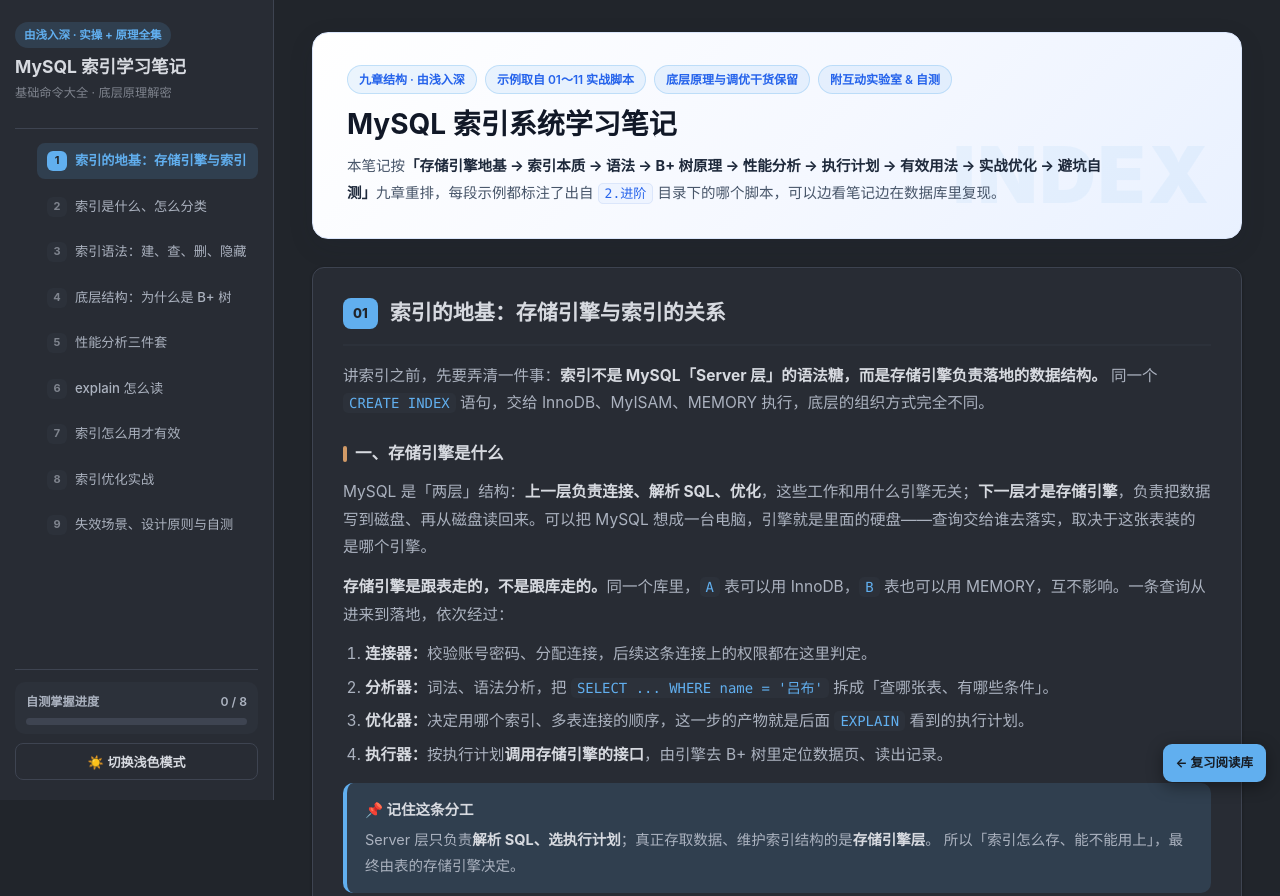
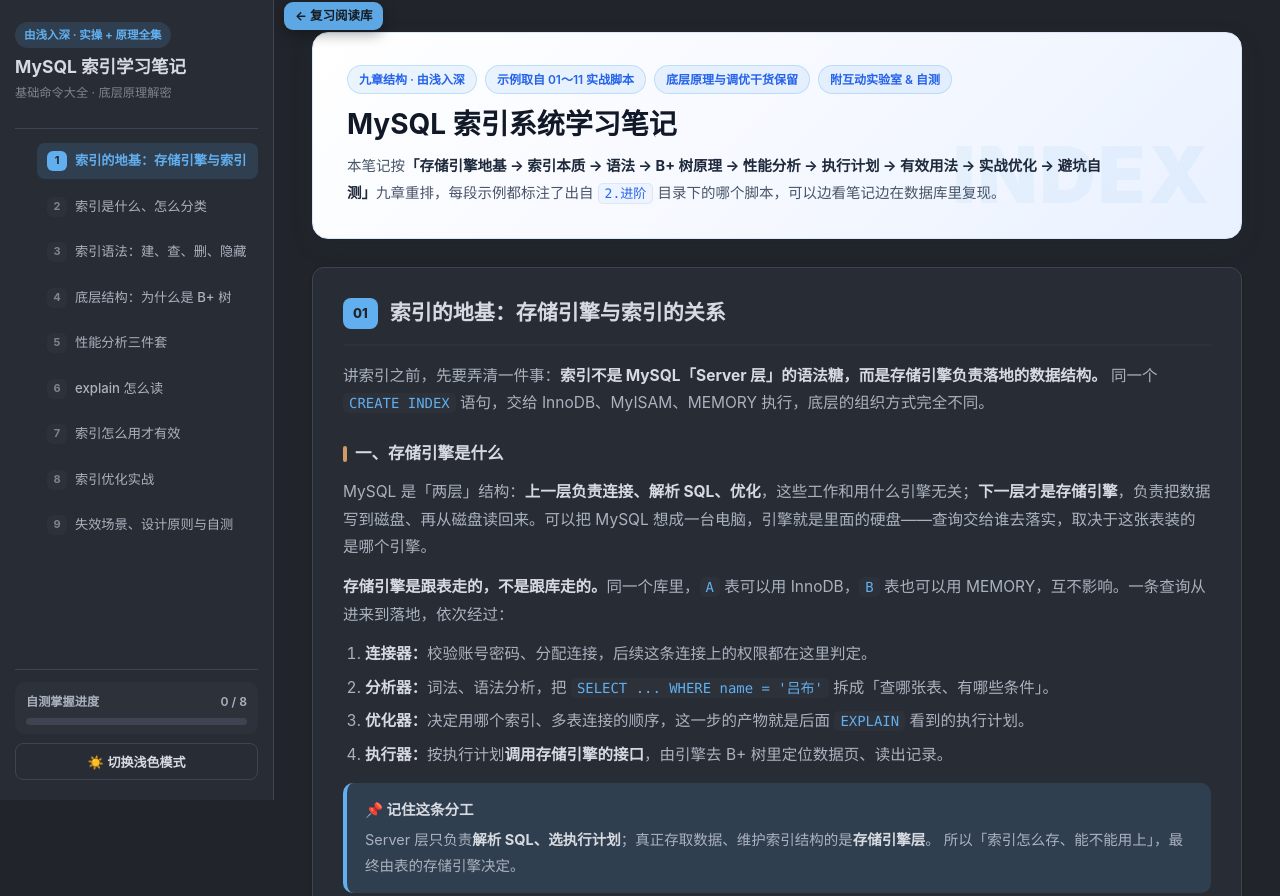
Before and after one commit to fo0o0o0l/reading-library, a plain HTML site: page notes/mysql-index-notes.html in a window 1280 px wide. Shown: the top 896 px of the page. Drawn offline with Linux system fonts and the light colour scheme.

Commit message:
Move index-notes back link to top-left; bump asset version

```diff
--- a/notes/mysql-index-notes.html
+++ b/notes/mysql-index-notes.html
@@ -692,7 +692,16 @@
   </style>
 </head>
 <body>
-<a href="../index.html" style="position:fixed;right:14px;bottom:18px;z-index:9999;display:inline-flex;align-items:center;gap:6px;padding:8px 13px;border-radius:9px;background:#61afef;color:#161b22;font-size:12.5px;font-weight:700;text-decoration:none;box-shadow:0 4px 16px rgba(0,0,0,.4)">← 复习阅读库</a>
+<style>
+  /* 返回复习阅读库：固定左上，手机上落在顶栏之下，桌面落在侧栏右侧 */
+  .lib-return{position:fixed;z-index:850;top:56px;left:10px;display:inline-flex;align-items:center;gap:5px;
+    padding:6px 11px;border-radius:9px;background:rgba(97,175,239,.95);color:#161b22;font-size:12.5px;
+    font-weight:700;text-decoration:none;box-shadow:0 4px 14px rgba(0,0,0,.35);line-height:1.3;}
+  .lib-return:hover{background:#61afef;}
+  @media (min-width:901px){.lib-return{top:2px;left:calc(var(--sidebar-width) + 10px);}}
+  @media print{.lib-return{display:none;}}
+</style>
+<a class="lib-return" href="../index.html">← 复习阅读库</a>
   <!-- 阅读进度条 -->
   <div id="reading-progress"></div>
 
```
Also changed, not shown: index.html (+4 -4 lines).
